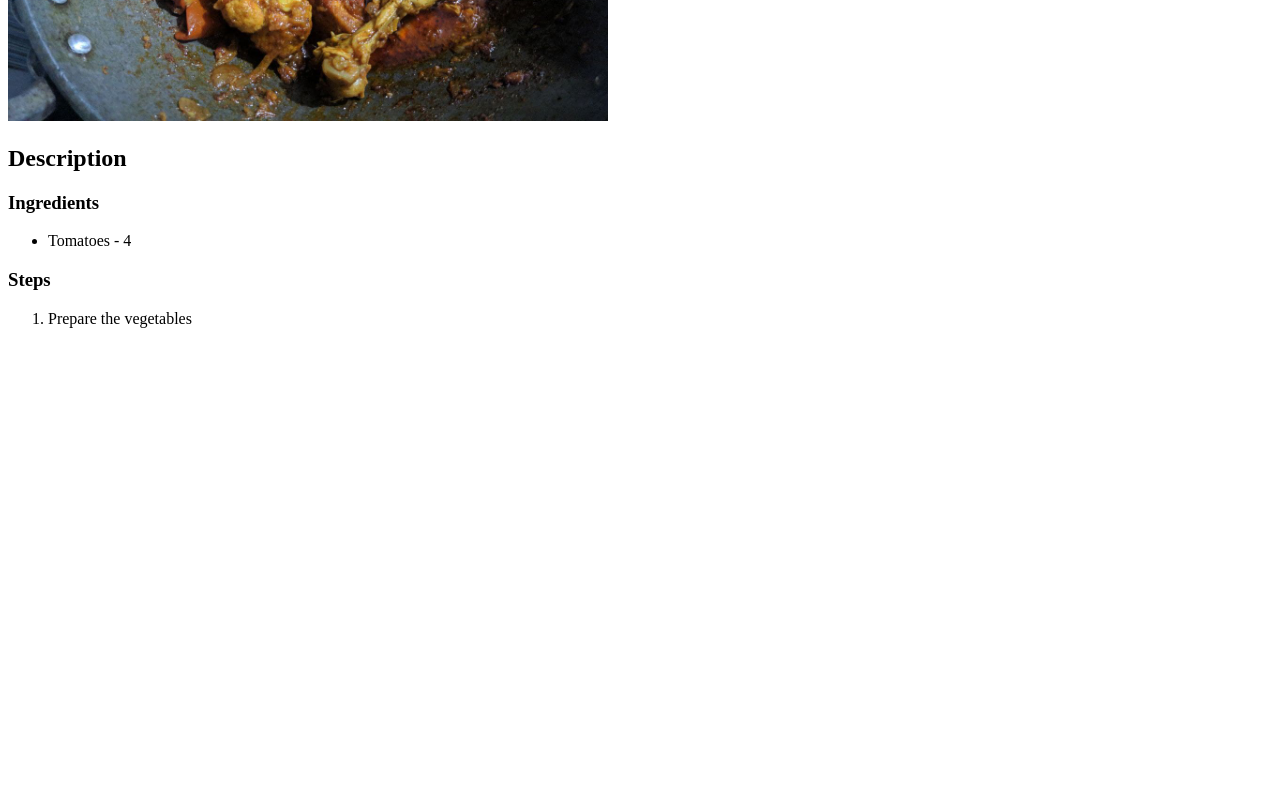
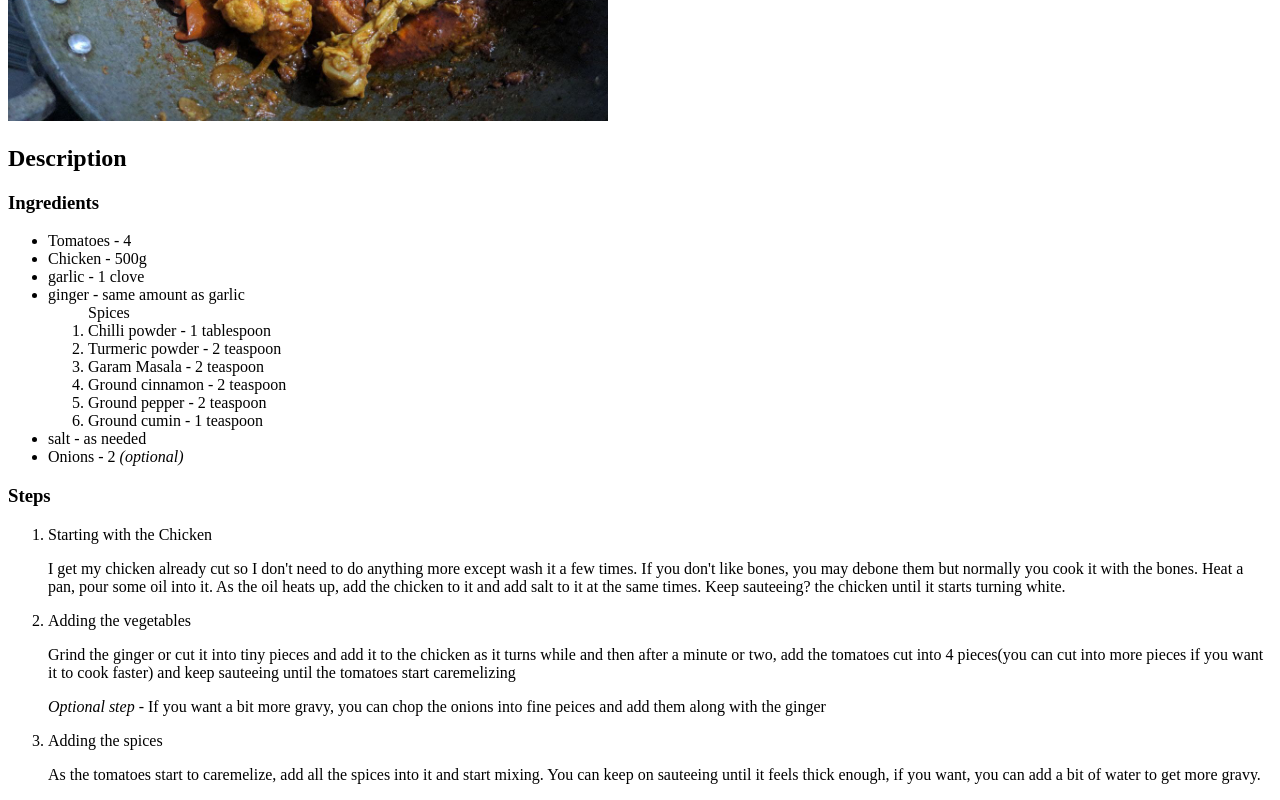
Before and after one commit to nomad-57/odin-recipes, a plain HTML site: page recipes/karahi_chicken.html in a window 1280 px wide. Shown: the part 409-1209 px from the top of the page. Before the commit the page ends 800 px from the top, so only its background shows below. Drawn offline with Linux system fonts and the light colour scheme.

Commit message:
added karahi chicken recipe

```diff
--- a/recipes/karahi_chicken.html
+++ b/recipes/karahi_chicken.html
@@ -14,12 +14,43 @@
         <h3>Ingredients</h3>
         <ul>
             <li>Tomatoes    -   4</li>
-
+            <li>Chicken     -   500g</li>
+            <li>garlic      -   1 clove</li>
+            <li>ginger      -   same amount as garlic</li>
+            <ol start="i">
+                Spices
+                <li>Chilli powder   -   1 tablespoon</li>
+                <li>Turmeric powder -   2 teaspoon</li>
+                <li>Garam Masala    -   2 teaspoon</li>
+                <li>Ground cinnamon -   2 teaspoon</li>
+                <li>Ground pepper   -   2 teaspoon</li>
+                <li>Ground cumin    -   1 teaspoon</li>
+            </ol>
+            <li>salt        -   as needed</li>
+            <li>Onions      -   2 <em>(optional)</em></li>
         </ul>
         <h3>Steps</h3>
         <ol>
-            <li> Prepare the vegetables</li>
-
+            <li> Starting with the Chicken</li>
+            <p>I get my chicken already cut so I don't need to do anything more except
+                wash it a few times. If you don't like bones, you may debone them but
+                normally you cook it with the bones. Heat a pan, pour some oil into it.
+                As the oil heats up, add the chicken to it and add salt to it at the same times.
+                Keep sauteeing? the chicken until it starts turning white.
+            </p>
+            <li>Adding the vegetables</li>
+            <p>Grind the ginger or cut it into tiny pieces and add it to the chicken as it turns
+                while and then after a minute or two, add the tomatoes cut into 4 pieces(you can cut
+                into more pieces if you want it to cook faster) and keep sauteeing until the
+                tomatoes start caremelizing
+            </p>
+            <p><em>Optional step - </em>If you want a bit more gravy, you can chop the onions into fine
+            peices and add them along with the ginger</p>
+            <li>Adding the spices</li>
+            <p>As the tomatoes start to caremelize, add all the spices into it and start mixing.
+                You can keep on sauteeing until it feels thick enough, if you want, you can add a bit
+                of water to get more gravy.
+            </p>
         </ol>
     </body>
 </html>
```
Also changed, not shown: index.html (+1 -0 lines).
